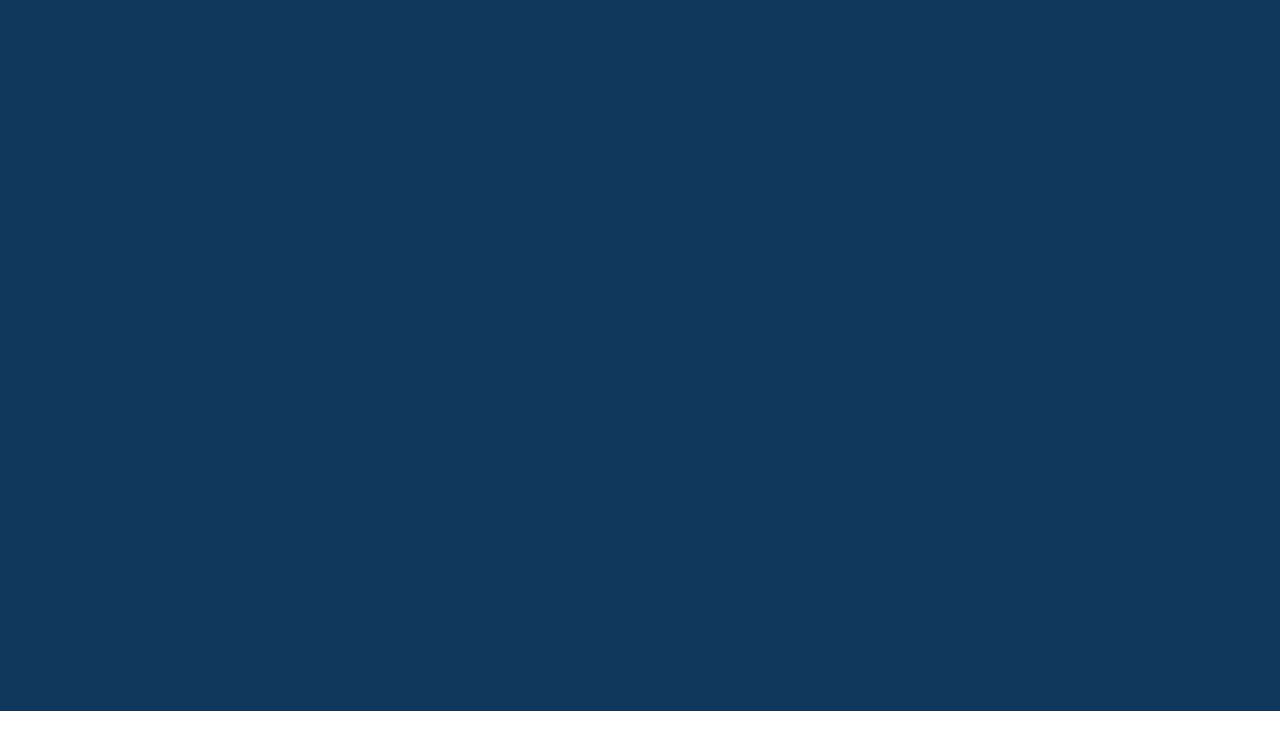
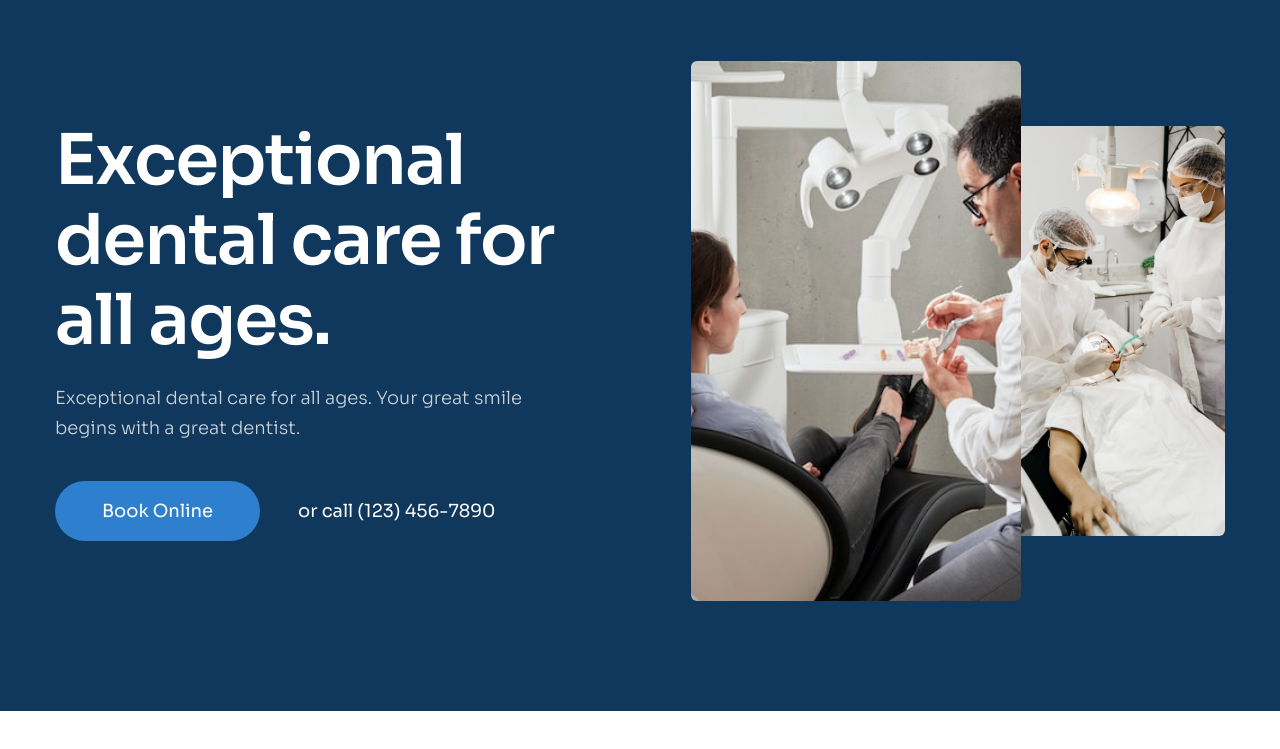
Before and after one commit to duongnln96/html-css-proj3, a plain HTML site: page index.html in a window 1280 px wide. Shown: the part 89-838 px from the top of the page. Drawn offline with Linux system fonts and the light colour scheme.

Commit message:
hero header

```diff
--- a/assets/css/styles.css
+++ b/assets/css/styles.css
@@ -101,3 +101,76 @@ a {
 }
 
 /* Header */
+
+/* Hero */
+
+.hero {
+    display: flex;
+    padding-top: 76px;
+    align-items: center;
+}
+
+.hero__content {
+    width: 44%;
+}
+
+.hero__media {
+    width: 56%;
+}
+
+.hero__heading {
+    color: #fff;
+    font-size: 7rem;
+    font-style: normal;
+    font-weight: 600;
+    line-height: 1.14;
+    letter-spacing: -1.4px;
+}
+
+.hero__desc {
+    margin-top: 22px;
+    color: #c9d2da;
+    font-family: Sora;
+    font-size: 1.8rem;
+    font-weight: 300;
+    line-height: 1.67;
+}
+
+.hero__row {
+    margin-top: 38px;
+    display: flex;
+    align-items: center;
+    column-gap: 38px;
+}
+
+.hero__phone {
+    color: #fff;
+    text-align: center;
+    font-size: 1.8rem;
+    line-height: 1.67;
+}
+
+.hero__images {
+    display: flex;
+    align-items: center;
+    justify-content: flex-end;
+}
+
+.hero__img {
+    border-radius: 6px;
+    object-fit: cover;
+}
+
+.hero__img--large {
+    width: 330px;
+    height: 540px;
+    margin-right: -6px;
+    z-index: 1;
+}
+
+.hero__img--small {
+    width: 210px;
+    height: 410px;
+}
+
+/* Hero */
--- a/index.html
+++ b/index.html
@@ -68,6 +68,37 @@
                         <a href="#!" class="btn header__action--signup">Sign Up</a>
                     </div>
                 </div>
+
+                <section class="hero">
+                    <!-- left -->
+                    <section class="hero__content">
+                        <h1 class="hero__heading">Exceptional dental care for all ages.</h1>
+                        <p class="hero__desc">
+                            Exceptional dental care for all ages. Your great smile begins with a great dentist.
+                        </p>
+
+                        <div class="hero__row">
+                            <a href="" class="btn">Book Online</a>
+                            <span class="hero__phone">or call (123) 456-7890</span>
+                        </div>
+                    </section>
+
+                    <!-- right -->
+                    <div class="hero__media">
+                        <figure class="hero__images">
+                            <img
+                                src="./assets/img/hero-1.jpg"
+                                alt="Exceptional dental care for all ages"
+                                class="hero__img hero__img--large"
+                            />
+                            <img
+                                src="./assets/img/hero-2.jpg"
+                                alt="Exceptional dental care for all ages"
+                                class="hero__img hero__img--small"
+                            />
+                        </figure>
+                    </div>
+                </section>
             </div>
         </header>
     </body>
```
